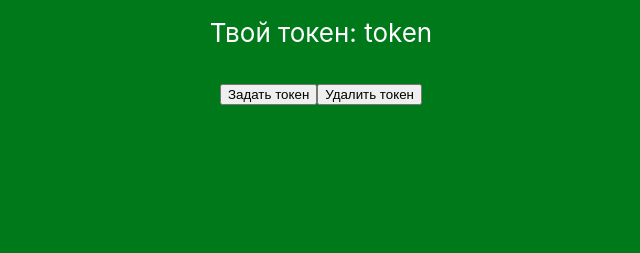
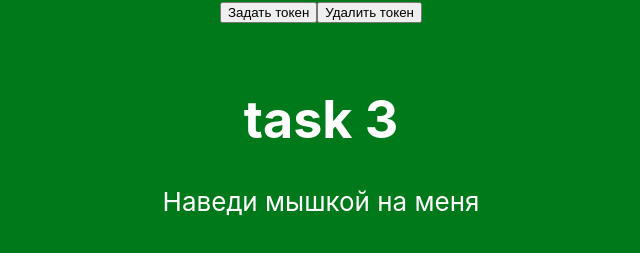
Before and after one commit to EStrelnikov/custom_hooks, a React (Create React App) app: page / in a window 1280 px wide. Shown: the part 544-797 px from the top of the page, without its empty margins (319-959 px from the left). Built offline with nearby package versions, Linux system fonts and the light colour scheme; no server answers.

Commit message:
useHover

```diff
--- a/src/App.js
+++ b/src/App.js
@@ -1,5 +1,6 @@
 import "./App.css";
 import { Fetch } from "./components/fetch";
+import { Hover } from "./components/hover";
 import { LocalStorage } from "./components/localStorage";
 
 function App() {
@@ -9,6 +10,7 @@ function App() {
         <p>Custom Hooks Tasks</p>
         <Fetch />
         <LocalStorage />
+        <Hover />
       </header>
     </div>
   );
--- a/src/components/fetch.jsx
+++ b/src/components/fetch.jsx
@@ -9,7 +9,6 @@ export const Fetch = () => {
           error,
           refetch
         } = useFetch('https://jsonplaceholder.typicode.com/posts');
-        debugger
         return (
           <div>
             <h1>task 1</h1>
--- /dev/null
+++ b/src/components/hover.jsx
@@ -0,0 +1,15 @@
+import React from 'react'
+import { useHover } from '../custom_hooks/useHover';
+
+export const Hover = () => {
+    const { hovered, ref } = useHover();
+
+    return (
+        <>
+            <h1>task 3</h1>
+            <div ref={ref}>
+                {hovered ? 'На меня навели мышку' : 'Наведи мышкой на меня'}
+            </div>
+        </>
+    );
+}
--- /dev/null
+++ b/src/custom_hooks/useHover.js
@@ -0,0 +1,25 @@
+import { useState, useEffect, useRef } from "react";
+
+export function useHover() {
+  const ref = useRef(null);
+  const [hovered, setHovered] = useState(false);
+  useEffect(() => {
+    if (!ref.current) return;
+    const element = ref.current;
+    function onMouseOver() {
+      setHovered(true);
+    }
+    function onMouseOut() {
+      setHovered(false);
+    }
+    element.addEventListener("mouseover", onMouseOver);
+    element.addEventListener("mouseout", onMouseOut);
+
+    return () => {
+      element.removeEventListener("mouseover", onMouseOver);
+      element.removeEventListener("mouseout", onMouseOut);
+    };
+  }, [ref]);
+
+  return { hovered, ref };
+}
```
